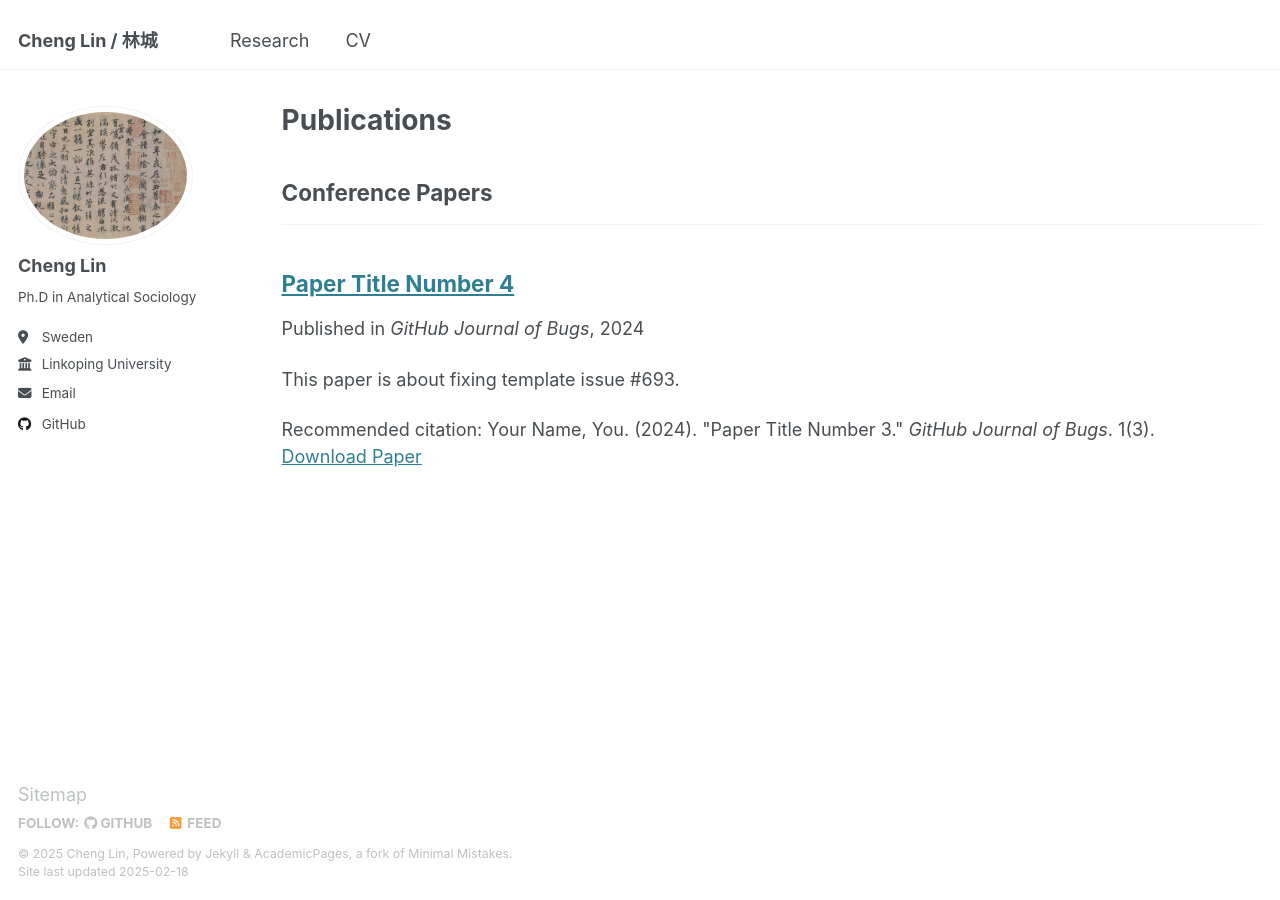
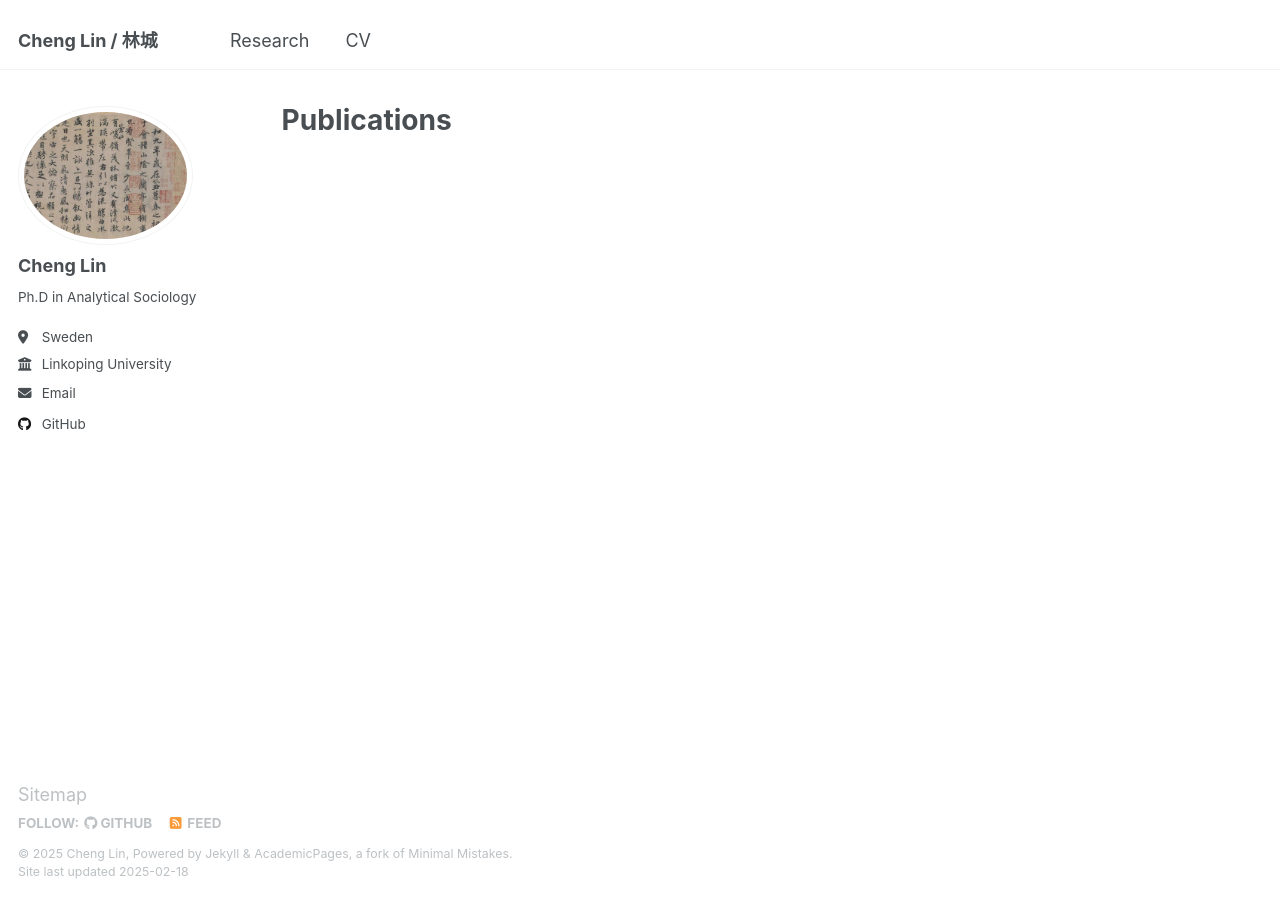
Before and after one commit to cheli79/cheli79.github.io, a Jekyll site: the page built from _pages/publications.html, in a window 1280 px wide. Built offline with Jekyll 4.4.1, drawn with Linux system fonts in a browser that asks for light colours; a file with an impossible date is left out.

Commit message:
Update 2024-02-17-paper-title-number-4.md

```diff
--- a/_publications/2024-02-17-paper-title-number-4.md
+++ b/_publications/2024-02-17-paper-title-number-4.md
@@ -1,13 +1,12 @@
 ---
-title: "Paper Title Number 4"
+title: ""
 collection: publications
 category: conferences
 permalink: /publication/2024-02-17-paper-title-number-4
-excerpt: 'This paper is about fixing template issue #693.'
-date: 2024-02-17
-venue: 'GitHub Journal of Bugs'
-paperurl: 'http://academicpages.github.io/files/paper3.pdf'
-citation: 'Your Name, You. (2024). &quot;Paper Title Number 3.&quot; <i>GitHub Journal of Bugs</i>. 1(3).'
+excerpt: ''
+date:
+venue: ''
+paperurl:
 ---
 
 The contents above will be part of a list of publications, if the user clicks the link for the publication than the contents of section will be rendered as a full page, allowing you to provide more information about the paper for the reader. When publications are displayed as a single page, the contents of the above "citation" field will automatically be included below this section in a smaller font.
```
